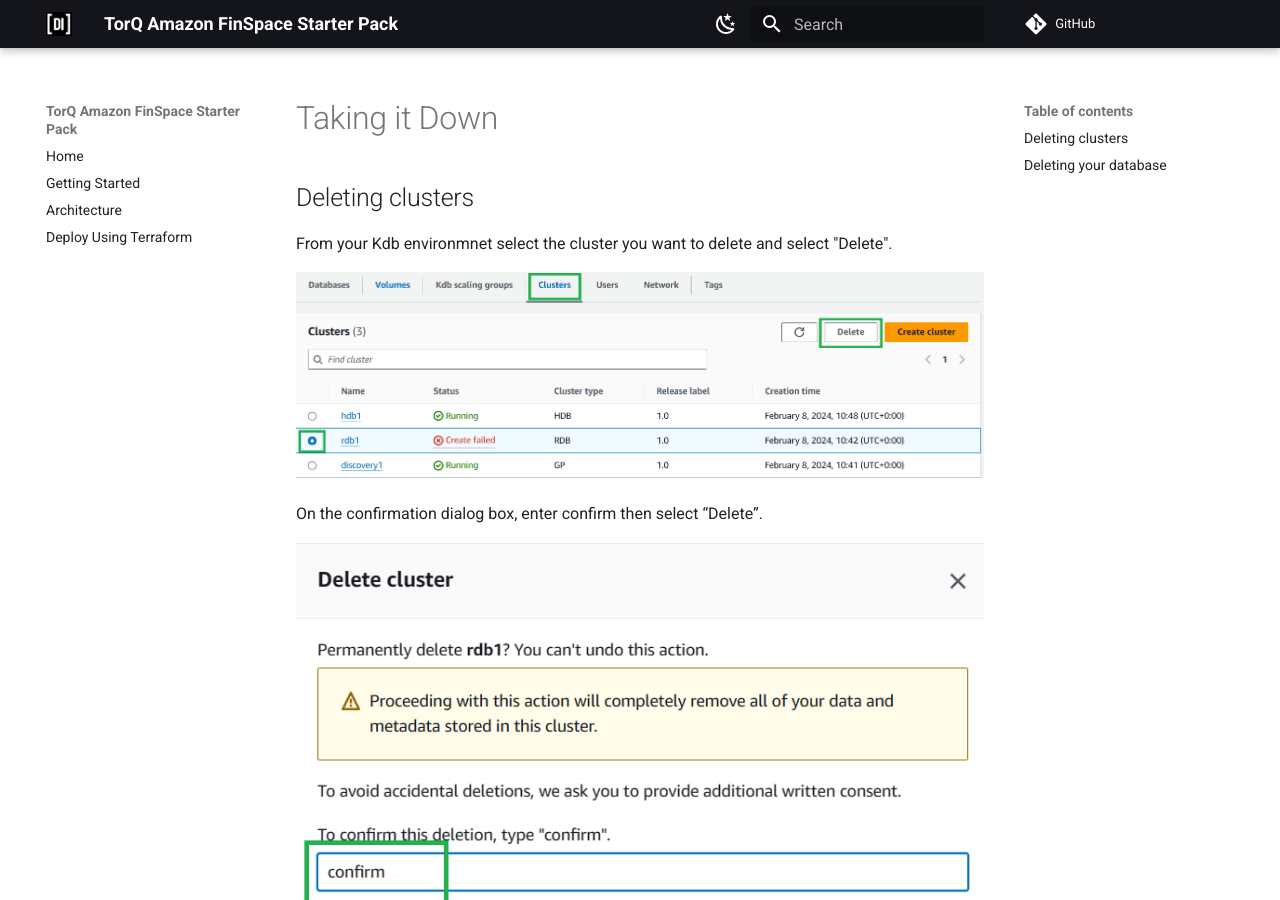
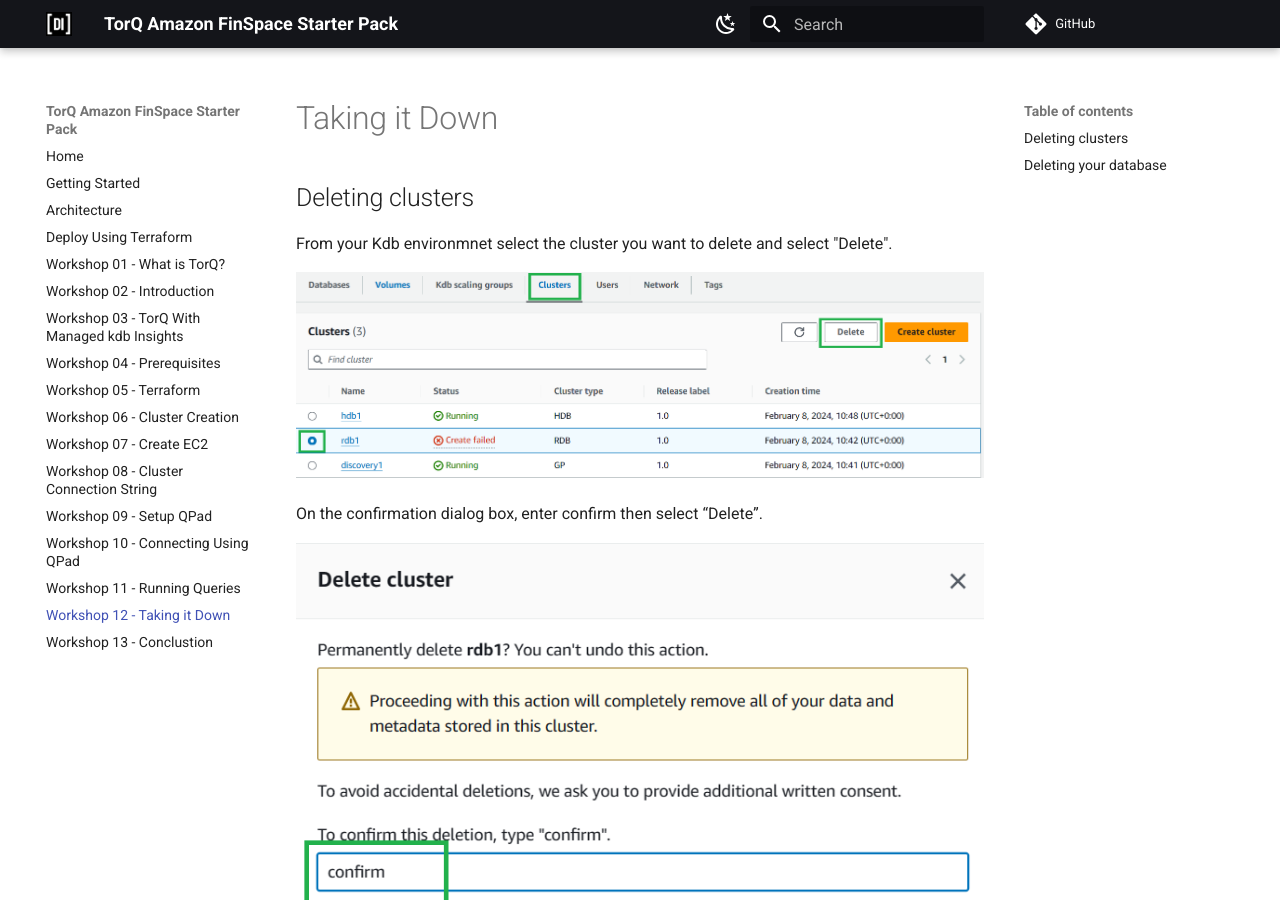
Before and after one commit to DataIntellectTech/TorQ-Amazon-FinSpace-Starter-Pack, an MkDocs documentation site: the page built from docs/workshop/12-takingitdown.md, in a window 1280 px wide and 900 px high. Built offline with MkDocs 1.6.1 and Material for MkDocs 9.7.7, drawn with Linux system fonts in a browser that asks for light colours; comment, search, counter and statistics services are not loaded; old or Windows-style settings are respelled for this version of MkDocs.

Commit message:
update makdocs.yml

```diff
--- a/mkdocs.yml
+++ b/mkdocs.yml
@@ -4,6 +4,19 @@
     - Getting Started: gettingstarted.md
     - Architecture: architecture.md
     - Deploy Using Terraform: terraformdeloyment.md
+    - Workshop 01 - What is TorQ? : workshop\01-whatistorq.md
+    - Workshop 02 - Introduction : workshop\02-Introduction.md
+    - Workshop 03 - TorQ With Managed kdb Insights : workshop\03-torqwithmanagedkdbinsights.md
+    - Workshop 04 - Prerequisites : workshop\04-prerequisites.md
+    - Workshop 05 - Terraform : workshop\05-terraform.md
+    - Workshop 06 - Cluster Creation : workshop\06-clustercreation.md
+    - Workshop 07 - Create EC2 : workshop\07-createec2.md
+    - Workshop 08 - Cluster Connection String : workshop\08-clusterconnectionstring.md
+    - Workshop 09 - Setup QPad : workshop\09-setupqpad.md
+    - Workshop 10 - Connecting Using QPad : workshop\10-connectingusingqpad.md
+    - Workshop 11 - Running Queries : workshop\11-runningqueries.md
+    - Workshop 12 - Taking it Down : workshop\12-takingitdown.md
+    - Workshop 13 - Conclustion : workshop\13-Conclustion.md
 
 repo_name: 'GitHub'
 repo_url: 'https://github.com/DataIntellectTech/TorQ-Amazon-FinSpace-Starter-Pack'
```
Also changed, not shown: docs/workshop/01-whatistorq.md (renamed from docs/workshop/#1-whatistorq.md), docs/workshop/02-Introduction.md (renamed from docs/workshop/#2-Introduction.md), docs/workshop/03-torqwithmanagedkdbinsights.md (renamed from docs/workshop/#3-torqwithmanagedkdbinsights.md), docs/workshop/04-prerequisites.md (renamed from docs/workshop/#4-prerequisites.md), docs/workshop/05-terraform.md (renamed from docs/workshop/#5-terraform.md), docs/workshop/06-clustercreation.md (renamed from docs/workshop/#6-clustercreation.md), docs/workshop/07-createec2.md (renamed from docs/workshop/#7-createec2.md), docs/workshop/08-clusterconnectionstring.md (renamed from docs/workshop/#8-clusterconnectionstring.md), docs/workshop/09-setupqpad.md (renamed from docs/workshop/#9-setupqpad.md), docs/workshop/10-connectingusingqpad.md (renamed from docs/workshop/#10-connectingusingqpad.md), docs/workshop/11-runningqueries.md (renamed from docs/workshop/#11-runningqueries.md), docs/workshop/12-takingitdown.md (renamed from docs/workshop/#12-takingitdown.md), docs/workshop/13-Conclustion.md (renamed from docs/workshop/#13-Conclustion.md).
